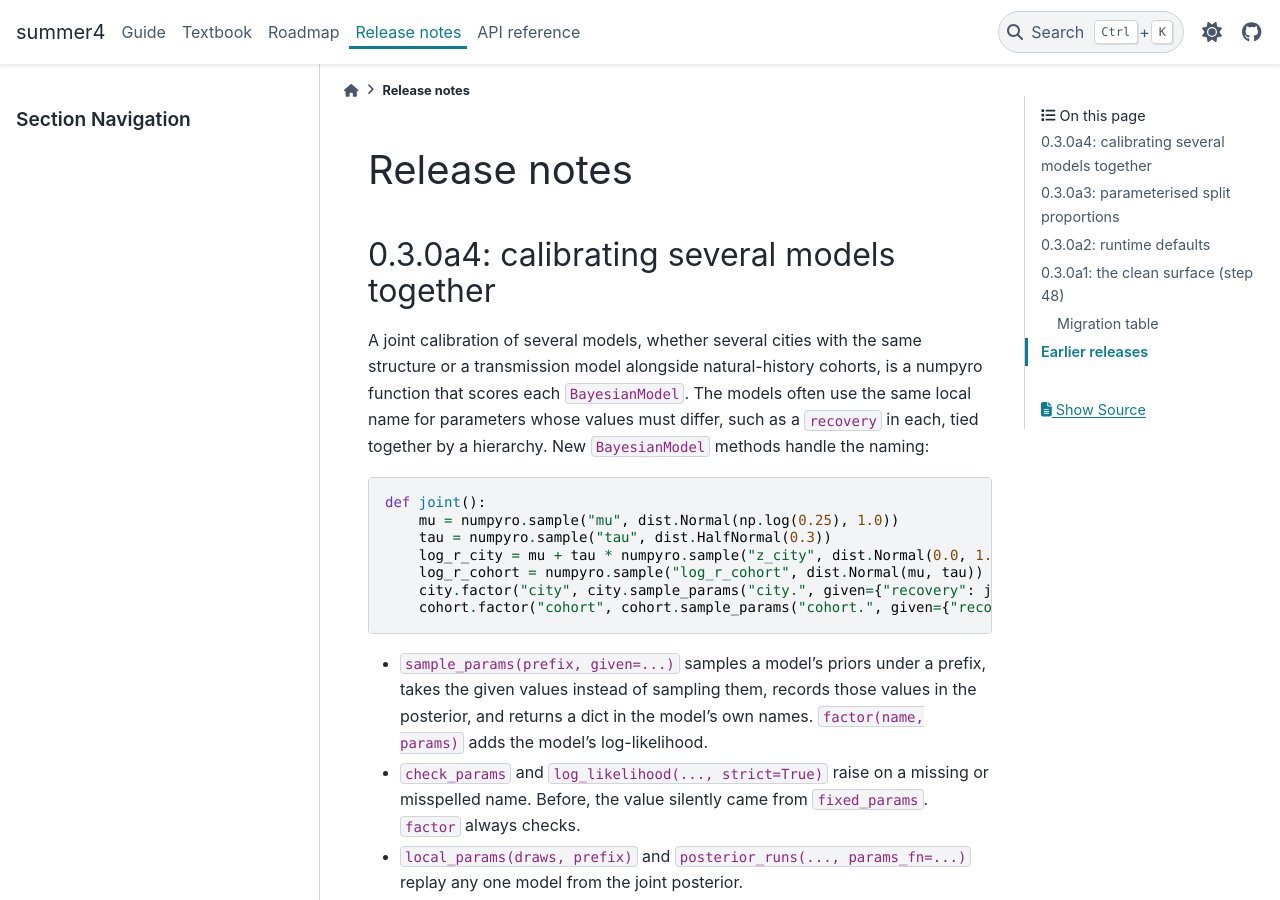
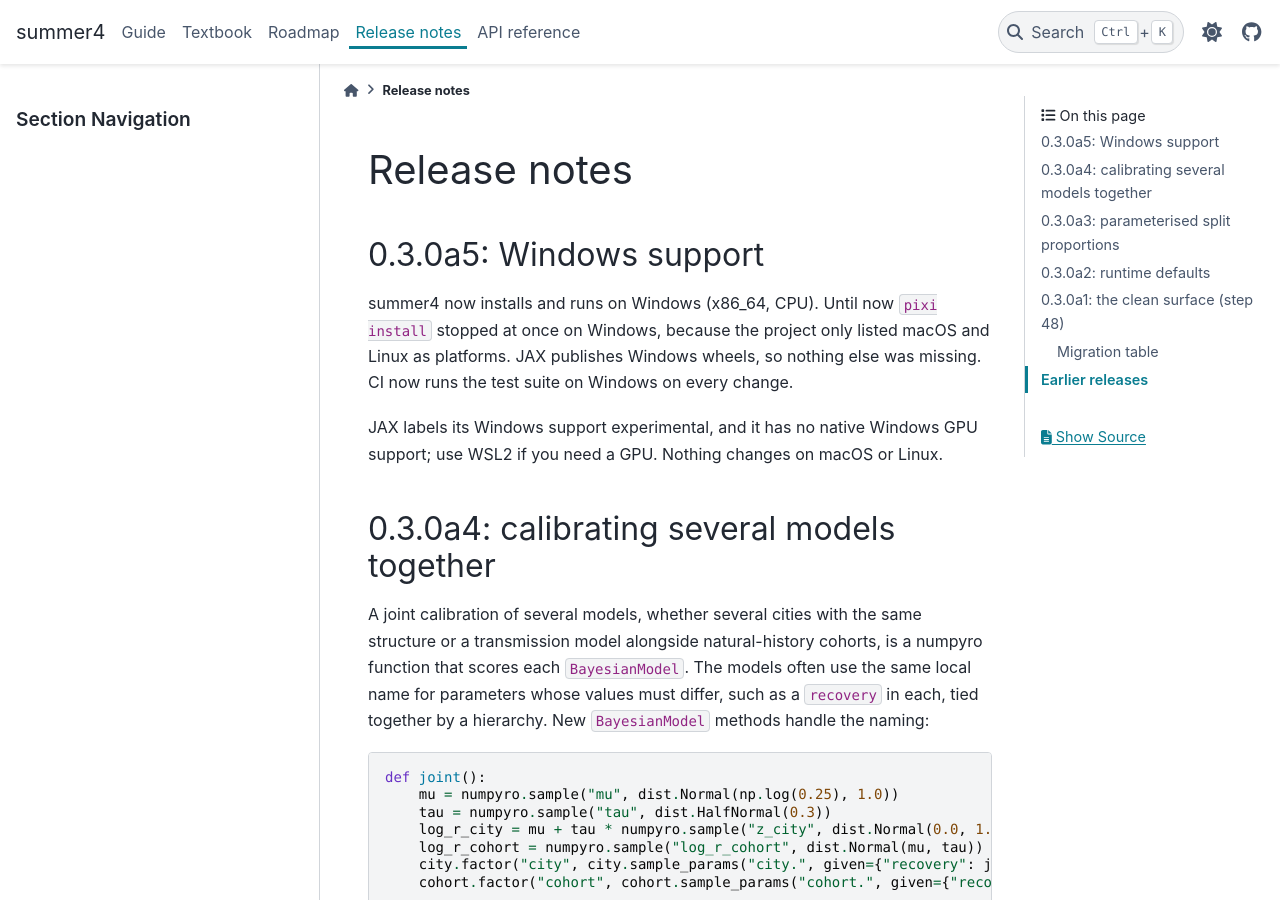
Before and after one commit to monash-emu/summer4, a Sphinx documentation site: the page built from docs/releases.md, in a window 1280 px wide and 900 px high. Built offline with Sphinx 7.4.7 and the PyData theme 0.15.4, drawn with Linux system fonts in a browser that asks for light colours.

Commit message:
Release 0.3.0a5: native Windows support.
Co-Authored-By: Claude Opus 5.5 <noreply@anthropic.com>

```diff
--- a/docs/conf.py
+++ b/docs/conf.py
@@ -13,8 +13,8 @@ os.environ["PYTHONPATH"] = _project_root + os.pathsep + os.environ.get("PYTHONPA
 project = "summer4"
 copyright = "2026, Monash EMU"
 author = "Monash EMU"
-release = "0.3.0a4"
-version = "0.3.0a4"
+release = "0.3.0a5"
+version = "0.3.0a5"
 
 extensions = [
     "myst_nb",
--- a/docs/releases.md
+++ b/docs/releases.md
@@ -1,4 +1,13 @@
 # Release notes
+
+## 0.3.0a5: Windows support
+
+summer4 now installs and runs on Windows (x86_64, CPU). Until now `pixi install` stopped at once
+on Windows, because the project only listed macOS and Linux as platforms. JAX publishes Windows
+wheels, so nothing else was missing. CI now runs the test suite on Windows on every change.
+
+JAX labels its Windows support experimental, and it has no native Windows GPU support; use WSL2
+if you need a GPU. Nothing changes on macOS or Linux.
 
 ## 0.3.0a4: calibrating several models together
 
--- a/pyproject.toml
+++ b/pyproject.toml
@@ -1,6 +1,6 @@
 [project]
 name = "summer4"
-version = "0.3.0a4"
+version = "0.3.0a5"
 description = "JAX-native compartmental modelling platform"
 readme = "README.md"
 requires-python = ">=3.13"
```
Also changed, not shown: CHANGELOG.md (+21 -0 lines), README.md (+1 -1 lines), docs/evaluation/coverage-ledger.md (+3 -3 lines), docs/evaluation/tb-ports.md (+2 -2 lines), docs/index.md (+3 -3 lines).
